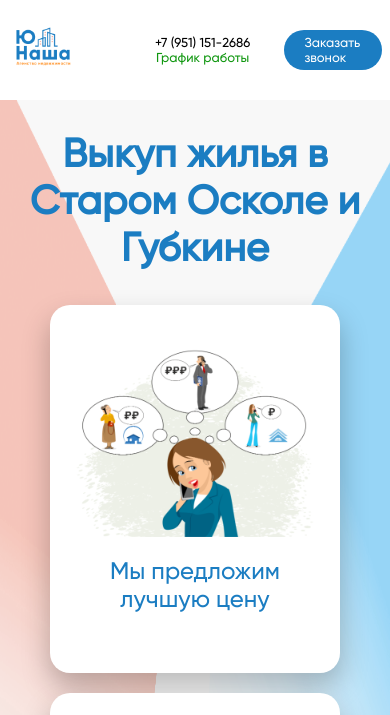
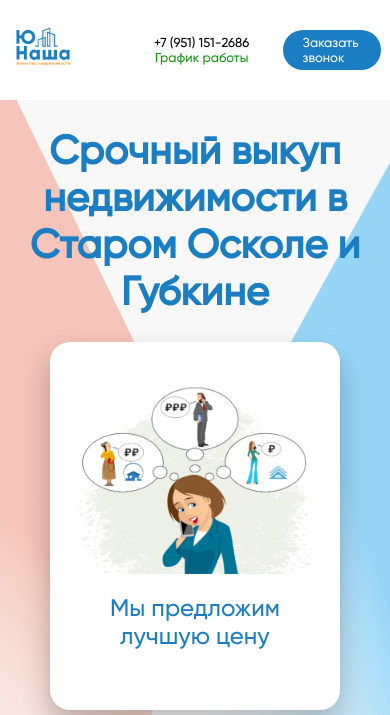
Before and after one commit to j3vvy/unash, a plain HTML site: page index.html in a window 390 px wide. Shown: the top 715 px of the page. Drawn offline with Linux system fonts and the light colour scheme.

Commit message:
Add files via upload

```diff
--- a/css/style.css
+++ b/css/style.css
@@ -185,7 +185,7 @@
     }
     .left-menu-info{
         font-size: 13px !important;
-        width: 100% !important;
+        width: 90% !important;
     }
     .menu-button{
         width: 60% !important;
@@ -194,6 +194,9 @@
     }
         .sell-content{
         height: 1200px;
+    }
+    .popup {
+        width: 100% !important;
     }
 }
 /*-------------------------------------Обнуление стилей-------------------------------------*/
--- a/index.html
+++ b/index.html
@@ -36,7 +36,7 @@
             <div class="info-list">
                 <div class="content-info">
                     <h1 class="info-list-h1">
-                        Выкуп жилья в Старом Осколе и Губкине
+                        Срочный выкуп недвижимости в Старом Осколе и Губкине
                     </h1>
                     <div class="two">
                         <div class="two-content">
```
Also changed, not shown: img/two2.png.
